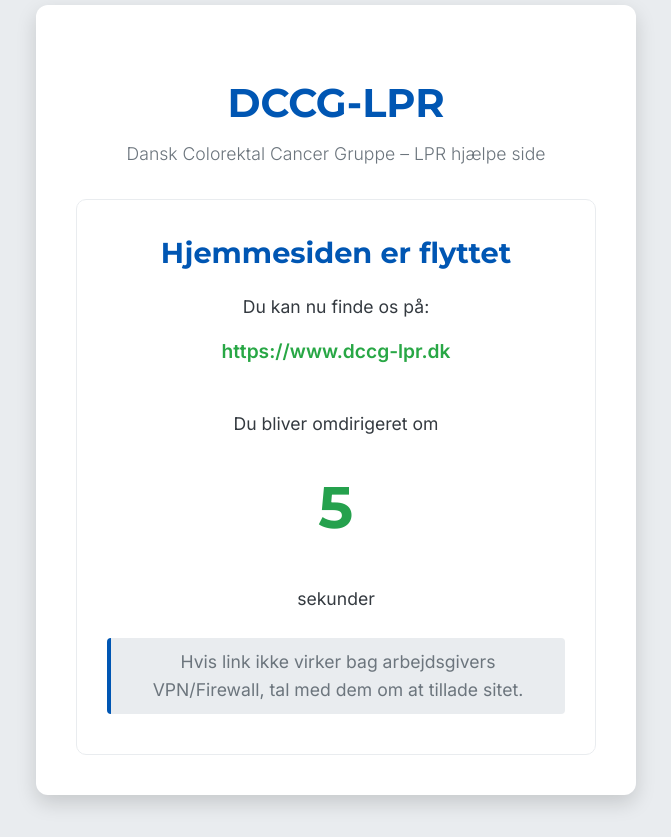
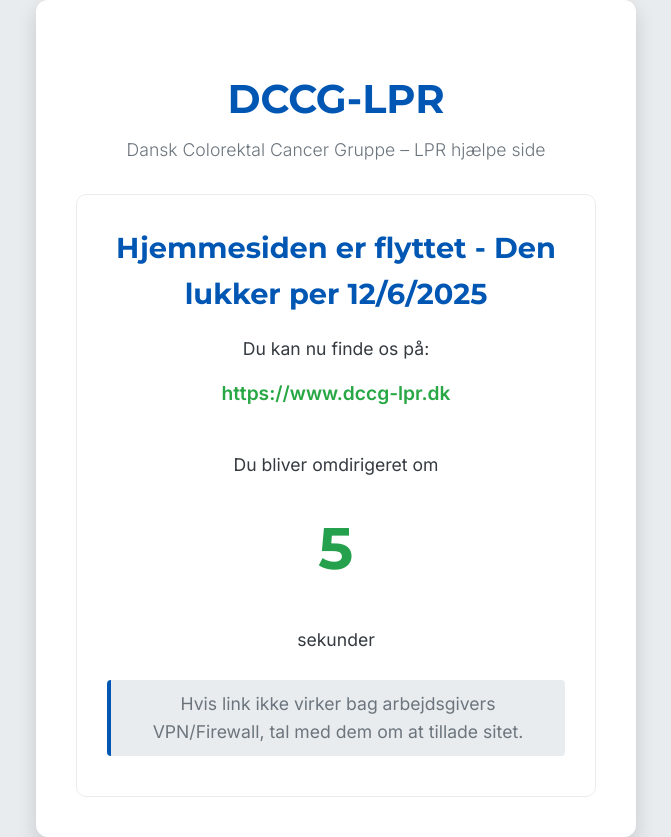
Before and after one commit to CrowMaster1/redirectlpr, a plain HTML site: page index.html in a window 1280 px wide. Shown: the whole page, without its empty margins (304-975 px from the left). Before the commit the page ends 800 px from the top, so only its background shows below. Drawn offline with Linux system fonts and the light colour scheme.

Commit message:
Update index.html

```diff
--- a/index.html
+++ b/index.html
@@ -18,7 +18,7 @@
     </header>
 
     <div class="redirect-box slide-in">
-      <h2>Hjemmesiden er flyttet</h2>
+      <h2>Hjemmesiden er flyttet - Den lukker per 12/6/2025</h2>
       <p>Du kan nu finde os på:</p>
       <a href="https://www.dccg-lpr.dk" class="new-link">https://www.dccg-lpr.dk</a>
       <p>Du bliver omdirigeret om</p>
```
